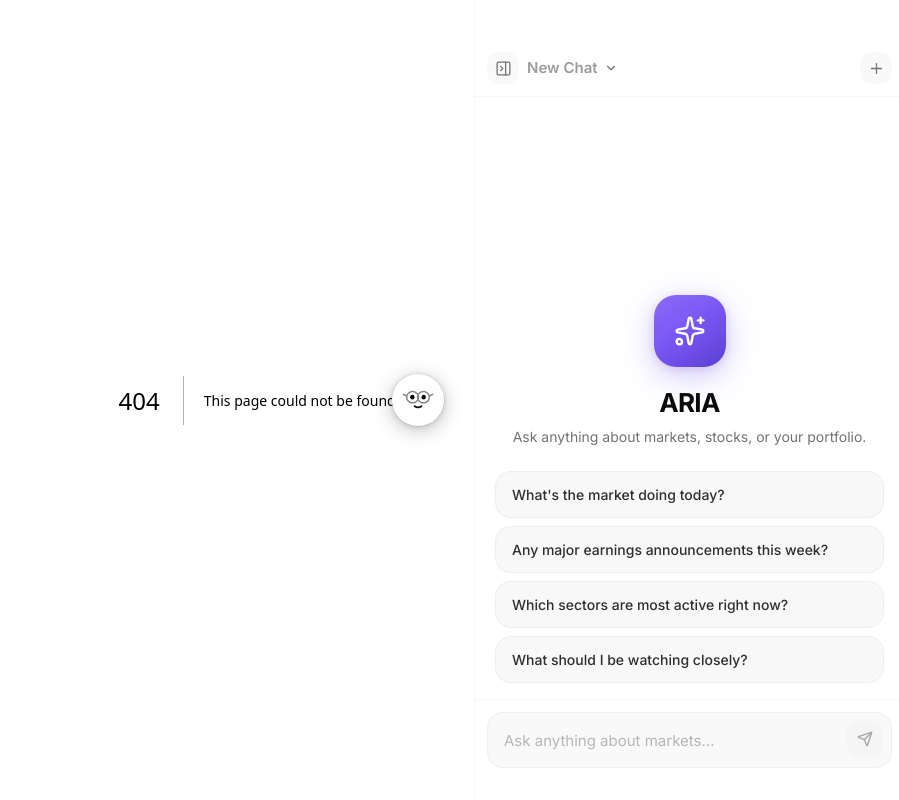
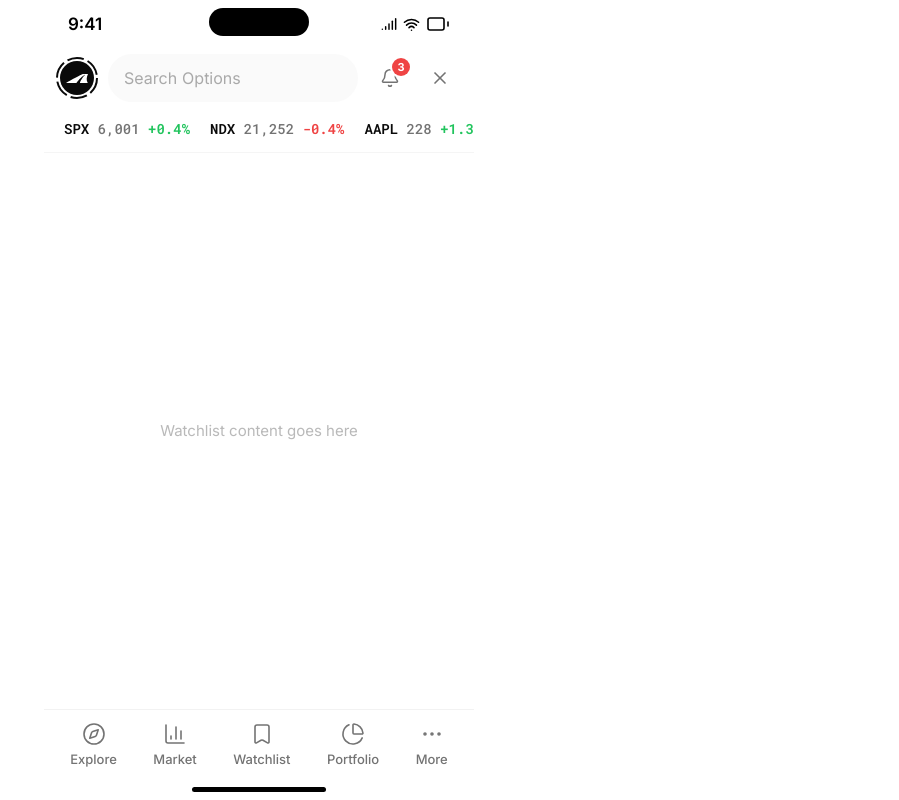
Before and after one commit to darshan-aspora/wealth, a Next.js app: page /home-v3 in a window 1280 px wide. Before the commit this address had no page. Shown: the whole page, without its empty margins (381-1280 px from the left). Built offline with nearby package versions, Linux system fonts and the light colour scheme.

Commit message:
home v3 init

```diff
--- /dev/null
+++ b/app/home-v3/page.tsx
@@ -0,0 +1,27 @@
+"use client";
+
+import { StatusBar, HomeIndicator } from "@/components/iphone-frame";
+import { Header } from "@/components/header";
+import { TickerMarquee } from "@/components/ticker";
+import { BottomNavV2 } from "@/components/bottom-nav";
+
+export default function HomeV3() {
+  return (
+    <div className="relative mx-auto flex h-dvh max-w-[430px] flex-col overflow-hidden bg-background">
+      <StatusBar />
+      <Header />
+      <TickerMarquee />
+
+      <main className="no-scrollbar flex-1 overflow-y-auto">
+        <div className="flex h-full items-center justify-center px-6">
+          <p className="text-[15px] text-muted-foreground/50">
+            Watchlist content goes here
+          </p>
+        </div>
+      </main>
+
+      <BottomNavV2 />
+      <HomeIndicator />
+    </div>
+  );
+}
--- a/app/layout.tsx
+++ b/app/layout.tsx
@@ -3,7 +3,6 @@ import { Roboto_Mono, Inter } from "next/font/google";
 import { ThemeProvider } from "@/components/theme-provider";
 import { TickerVisibilityProvider } from "@/components/ticker-visibility";
 import { AIProvider } from "@/contexts/ai-context";
-import { AIOverlay } from "@/components/ai-overlay";
 import "./globals.css";
 import { cn } from "@/lib/utils";
 
@@ -42,7 +41,6 @@ export default function RootLayout({
           <TickerVisibilityProvider>
             <AIProvider>
               {children}
-              <AIOverlay />
             </AIProvider>
           </TickerVisibilityProvider>
         </ThemeProvider>
--- a/app/order-flow/v3/page.tsx
+++ b/app/order-flow/v3/page.tsx
@@ -265,7 +265,8 @@ export default function OrderFlowV3() {
   }, [livePrice]);
 
   const parsedAmount = parseFloat(amount) || 0;
-  const insufficientFunds = (parsedAmount + fee) > available;
+  const dollarAmount = amountMode === "dollars" ? parsedAmount : parsedAmount * livePrice;
+  const insufficientFunds = (dollarAmount + fee) > available;
   const hasAdvancedSettings = stopLoss;
 
   const getFieldValue = (id: FieldId) => {
@@ -415,6 +416,7 @@ export default function OrderFlowV3() {
               </span>
               <ChevronsUpDown size={14} strokeWidth={1.8} className="text-muted-foreground/50" />
             </button>
+            <div className="flex flex-col items-end">
               <button onClick={(e) => { e.stopPropagation(); setActiveField("amount"); }} className="flex items-baseline justify-end active:opacity-70">
                 {amountMode === "dollars" && (
                   <span className="text-[18px] font-mono text-muted-foreground/50 mr-1">$</span>
@@ -424,6 +426,14 @@ export default function OrderFlowV3() {
                 </span>
                 {activeField === "amount" && <span className="w-[2px] h-[22px] bg-foreground ml-0.5 animate-pulse" />}
               </button>
+              {parseFloat(amount) > 0 && (
+                <span className="text-[13px] font-mono tabular-nums text-muted-foreground/50 mt-0.5">
+                  {amountMode === "dollars"
+                    ? `Est. ${(parseFloat(amount) / livePrice).toFixed(4)} shares`
+                    : `Est. $${(parseFloat(amount) * livePrice).toFixed(2)}`}
+                </span>
+              )}
+            </div>
           </div>
 
           {/* Order Type */}
@@ -507,11 +517,8 @@ export default function OrderFlowV3() {
         </Card>
 
         {/* Advanced */}
-        <div className="mt-4 flex items-center justify-between">
+        <div className="mt-4 flex items-center justify-center">
           {showAdvanced && hasAdvancedSettings ? (
-            <>
-              <span className="text-[14px] font-medium text-muted-foreground">Advanced</span>
-              <div className="flex items-center gap-2">
             <button
               onClick={() => {
                 setStopLoss(false);
@@ -520,30 +527,17 @@ export default function OrderFlowV3() {
                 setSlTriggerMode("price");
                 setShowAdvanced(false);
               }}
-                  className="text-[14px] font-medium text-muted-foreground active:opacity-70 transition-opacity"
+              className="flex items-center justify-center gap-1.5 active:opacity-70 transition-opacity"
             >
-                  Reset
-                </button>
-                <button
-                  onClick={() => {
-                    setStopLoss(false);
-                    setSlTriggerPrice("409.50");
-                    setSlTriggerPercent("1.50");
-                    setSlTriggerMode("price");
-                    setShowAdvanced(false);
-                  }}
-                  className="p-1 active:opacity-70 transition-opacity"
-                >
+              <span className="text-[14px] font-medium text-muted-foreground">Advanced</span>
               <div className="rotate-180">
                 <ChevronDown size={18} strokeWidth={2} className="text-muted-foreground" />
               </div>
             </button>
-              </div>
-            </>
           ) : (
             <button
               onClick={() => setShowAdvanced(!showAdvanced)}
-              className="flex items-center justify-between w-full active:opacity-70 transition-opacity"
+              className="flex items-center justify-center gap-1.5 w-full active:opacity-70 transition-opacity"
             >
               <span className="text-[14px] font-medium text-muted-foreground">Advanced</span>
               <motion.div
@@ -641,7 +635,7 @@ export default function OrderFlowV3() {
       <div className="flex flex-col mt-auto z-10 bg-background">
         {/* Insufficient funds warning */}
         <AnimatePresence>
-          {insufficientFunds && parsedAmount > 0 && (
+          {insufficientFunds && dollarAmount > 0 && (
             <motion.div
               initial={{ height: 0, opacity: 0 }}
               animate={{ height: "auto", opacity: 1 }}
@@ -652,7 +646,7 @@ export default function OrderFlowV3() {
               <div className="px-5 py-2.5 bg-loss/10 border-b border-loss/20 flex items-center gap-2">
                 <Info size={15} strokeWidth={2} className="text-loss shrink-0" />
                 <span className="text-[13px] text-loss">
-                  Insufficient buying power. You need <span className="font-mono font-semibold">{((parsedAmount + fee) - available).toFixed(2)}</span> more.
+                  Insufficient buying power. You need <span className="font-mono font-semibold">{((dollarAmount + fee) - available).toFixed(2)}</span> more.
                 </span>
               </div>
             </motion.div>
@@ -668,7 +662,7 @@ export default function OrderFlowV3() {
             >
               Amount{" "}
               <span className="font-mono font-semibold text-foreground">
-                {parsedAmount.toFixed(0)}
+                {dollarAmount.toFixed(2)}
               </span>
               <span className="text-muted-foreground/50 underline underline-offset-2 decoration-dashed"> + {fee.toFixed(2)} Charges</span>
             </button>
@@ -678,7 +672,7 @@ export default function OrderFlowV3() {
             >
               <span className="text-[14px] text-muted-foreground">
                 Avail.{" "}
-                <span className={cn("font-mono font-semibold underline underline-offset-2 decoration-dashed", insufficientFunds && parsedAmount > 0 ? "text-loss" : "text-foreground")}>
+                <span className={cn("font-mono font-semibold underline underline-offset-2 decoration-dashed", insufficientFunds && dollarAmount > 0 ? "text-loss" : "text-foreground")}>
                   {available.toFixed(2)}
                 </span>
               </span>
@@ -686,7 +680,7 @@ export default function OrderFlowV3() {
             </button>
           </div>
 
-          {insufficientFunds && parsedAmount > 0 ? (
+          {insufficientFunds && dollarAmount > 0 ? (
             <button
               onClick={() => setFooterSheet("buying-power")}
               className="w-full h-[58px] rounded-full bg-foreground text-background text-[16px] font-semibold active:opacity-90 transition-opacity"
@@ -781,7 +775,7 @@ export default function OrderFlowV3() {
               <div className="space-y-3 mb-5">
                 <div className="flex justify-between">
                   <span className="text-[14px] text-muted-foreground">Required Amount</span>
-                  <span className="text-[14px] font-mono font-semibold text-foreground">{(parsedAmount + fee).toFixed(2)}</span>
+                  <span className="text-[14px] font-mono font-semibold text-foreground">{(dollarAmount + fee).toFixed(2)}</span>
                 </div>
                 <div className="flex justify-between">
                   <span className="text-[14px] text-muted-foreground">Available Balance</span>
@@ -792,8 +786,8 @@ export default function OrderFlowV3() {
 
                 <div className="flex justify-between">
                   <span className="text-[14px] text-muted-foreground">Remaining After Trade</span>
-                  <span className={cn("text-[14px] font-mono font-semibold", (available - parsedAmount - fee) >= 0 ? "text-gain" : "text-loss")}>
-                    {(available - parsedAmount - fee).toFixed(2)}
+                  <span className={cn("text-[14px] font-mono font-semibold", (available - dollarAmount - fee) >= 0 ? "text-gain" : "text-loss")}>
+                    {(available - dollarAmount - fee).toFixed(2)}
                   </span>
                 </div>
               </div>
--- a/app/page.tsx
+++ b/app/page.tsx
@@ -6,7 +6,7 @@ import { ChevronRight } from "lucide-react";
 import { motion, AnimatePresence } from "framer-motion";
 import { cn } from "@/lib/utils";
 
-const tabs = ["Pages", "Components"] as const;
+const tabs = ["Pages", "Components", "Archive"] as const;
 type Tab = (typeof tabs)[number];
 
 const pages = [
@@ -29,16 +29,25 @@ const pages = [
     status: "v1",
   },
   {
-    title: "Home v2",
-    description: "Redesigned home screen",
-    href: "/home-v2",
-    status: "v2",
+    title: "Home v3",
+    description: "Home screen iteration",
+    href: "/home-v3",
+    status: "wip",
   },
   {
     title: "Order Flow",
     description: "Stock order placement — buy/sell with swipe",
     href: "/order-flow",
     status: "3 versions",
+  },
+];
+
+const archive = [
+  {
+    title: "Home v2",
+    description: "Redesigned home screen",
+    href: "/home-v2",
+    status: "v2",
   },
 ];
 
@@ -66,6 +75,7 @@ const components = [
 const items: Record<Tab, typeof pages> = {
   Pages: pages,
   Components: components,
+  Archive: archive,
 };
 
 function DirectoryCard({
--- a/app/search/page.tsx
+++ b/app/search/page.tsx
@@ -421,7 +421,7 @@ function ResultRow({
           {item.exchange && <span className="text-muted-foreground/40"> : {item.exchange}</span>}
         </p>
       </div>
-      <TypeBadge type={item.type} />
+      <PriceBlock item={item} />
       {!hideBookmark && <BookmarkBtn symbol={item.symbol} isWatchlisted={isWatchlisted} onToggle={onToggleWatchlist} />}
     </div>
   );
--- a/components/ai-overlay.tsx
+++ b/components/ai-overlay.tsx
@@ -20,7 +20,7 @@ export function AIOverlay() {
   const { isOpen, openAI, closeAI, sendMessage } = useAI();
 
   // Hide AI overlay on certain pages
-  if (pathname?.startsWith("/order-flow") || pathname?.endsWith("/alerts")) return null;
+  if (pathname?.startsWith("/order-flow") || pathname?.endsWith("/alerts") || pathname === "/search") return null;
   const containerRef = useRef<HTMLDivElement>(null);
 
   const [containerW, setContainerW] = useState(390);
```
Lines whose indentation alone changed are shown as unchanged.
